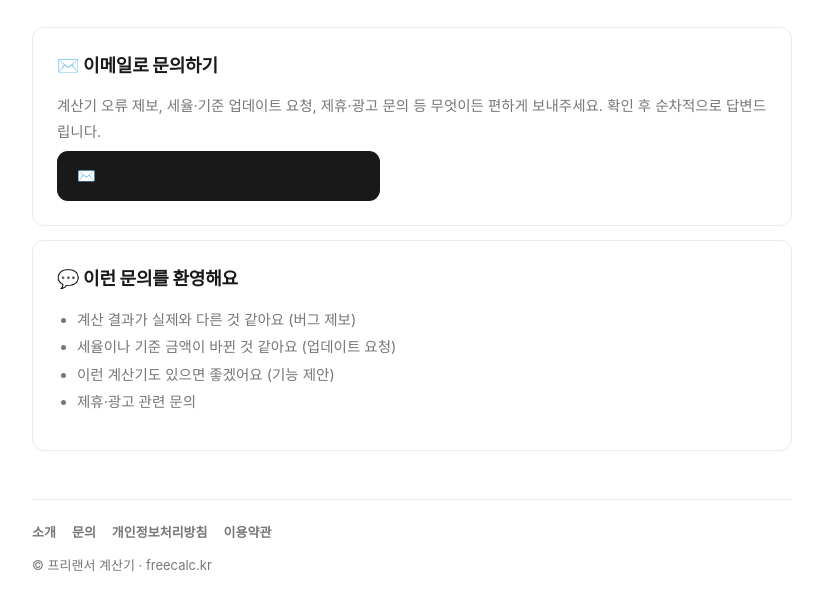
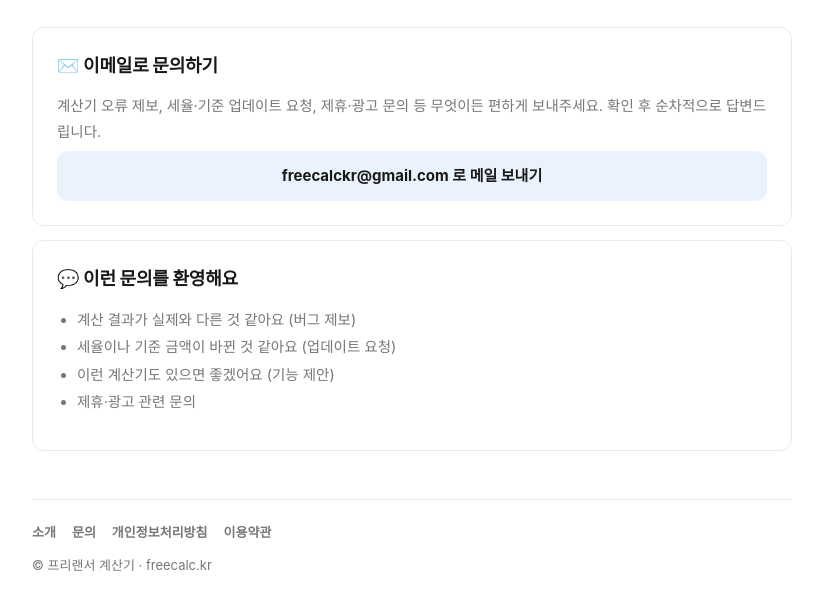
Before and after one commit to freecalckr-arch/freecalc-kr, a plain HTML site: page freecalc-deploy/contact.html in a window 1280 px wide. Shown: the part 255-864 px from the top of the page, without its empty margins (228-1051 px from the left). Drawn offline with Linux system fonts and the light colour scheme; a web font is replaced by a local one.

Commit message:
Update contact.html

```diff
--- a/freecalc-deploy/contact.html
+++ b/freecalc-deploy/contact.html
@@ -9,8 +9,8 @@
 <link rel="preconnect" href="https://fonts.gstatic.com" crossorigin>
 <link href="https://fonts.googleapis.com/css2?family=Space+Grotesk:wght@500;700&display=swap" rel="stylesheet">
 <link rel="stylesheet" href="https://cdn.jsdelivr.net/gh/orioncactus/pretendard@v1.3.9/dist/web/variable/pretendardvariable-dynamic-subset.min.css">
-<link rel="stylesheet" href="/common.css">
-<script src="/common.js"></script>
+<link rel="stylesheet" href="common.css">
+<script src="common.js"></script>
 <style>
 :root{
   --bg:#FFFFFF; --hover:#F7F7F5;
@@ -108,10 +108,11 @@ h1{font-size:clamp(28px,7vw,40px);font-weight:800;letter-spacing:-.03em;line-hei
 .card a{color:var(--ink);text-underline-offset:3px}
 .meta{font-size:12.5px;color:var(--faint);margin-top:26px}
 .mail-btn{
-  display:inline-flex;align-items:center;gap:8px;font-weight:700;font-size:15px;
-  background:var(--ink);color:#fff;padding:13px 20px;border-radius:11px;text-decoration:none;margin-top:6px;
+  display:flex;align-items:center;justify-content:center;gap:8px;font-weight:700;font-size:15px;
+  background:#EAF2FE;color:var(--ink);padding:13px 20px;border-radius:11px;text-decoration:none;margin-top:6px;
+  width:100%;text-align:center;
 }
-.mail-btn:hover{background:#000}
+.mail-btn:hover{background:#DCE9FC}
 
 footer{margin-top:48px;padding-top:22px;border-top:1px solid var(--line);font-size:13px;color:var(--muted)}
 footer nav{padding:0 0 12px;justify-content:flex-start;gap:16px}
@@ -155,7 +156,7 @@ footer a{color:var(--muted)}
 <div class="card">
   <h2>✉️ 이메일로 문의하기</h2>
   <p>계산기 오류 제보, 세율·기준 업데이트 요청, 제휴·광고 문의 등 무엇이든 편하게 보내주세요. 확인 후 순차적으로 답변드립니다.</p>
-  <a class="mail-btn" href="mailto:freecalckr@gmail.com">✉️ freecalckr@gmail.com 로 메일 보내기</a>
+  <a class="mail-btn" href="mailto:freecalckr@gmail.com">freecalckr@gmail.com 로 메일 보내기</a>
 </div>
 <div class="card">
   <h2>💬 이런 문의를 환영해요</h2>
```
